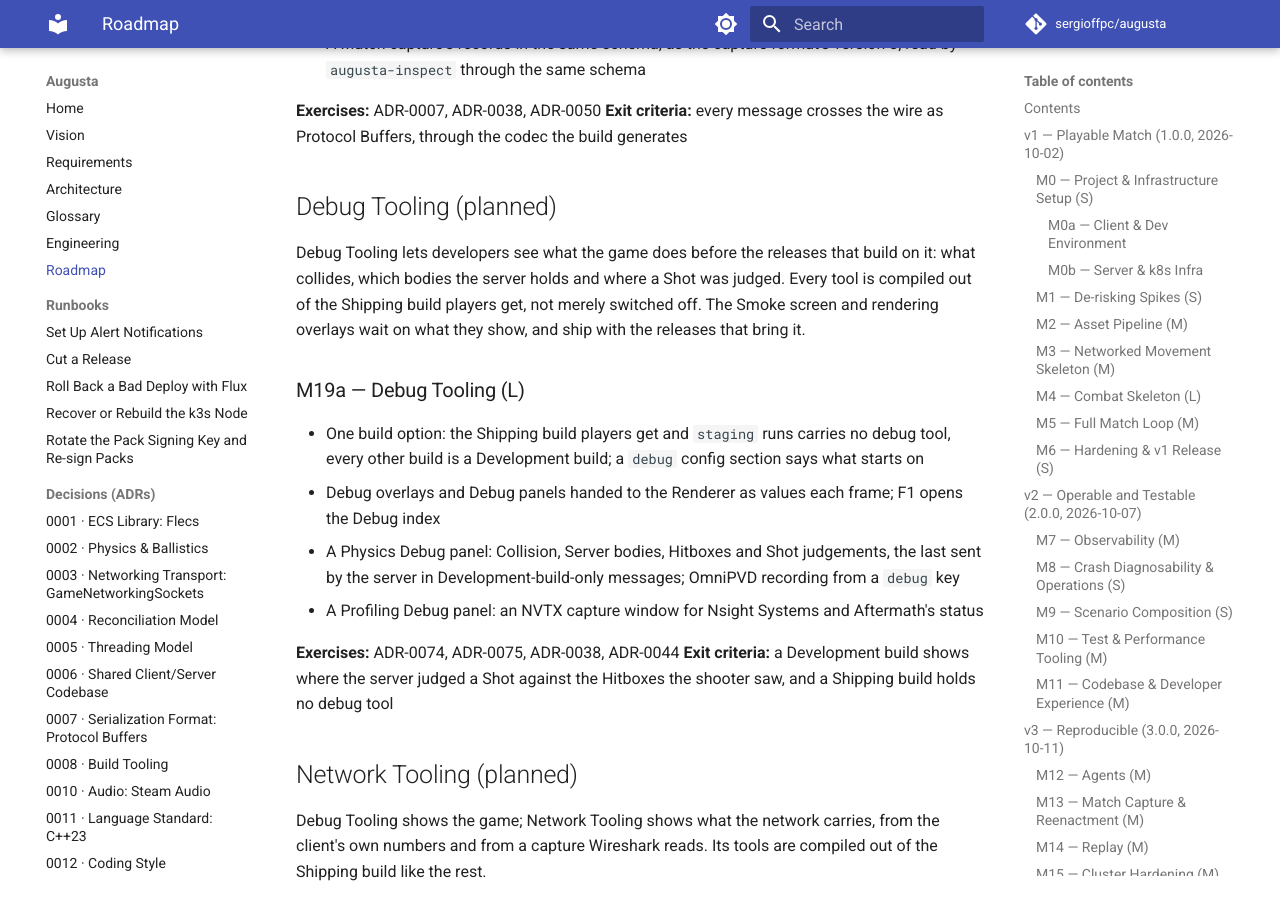
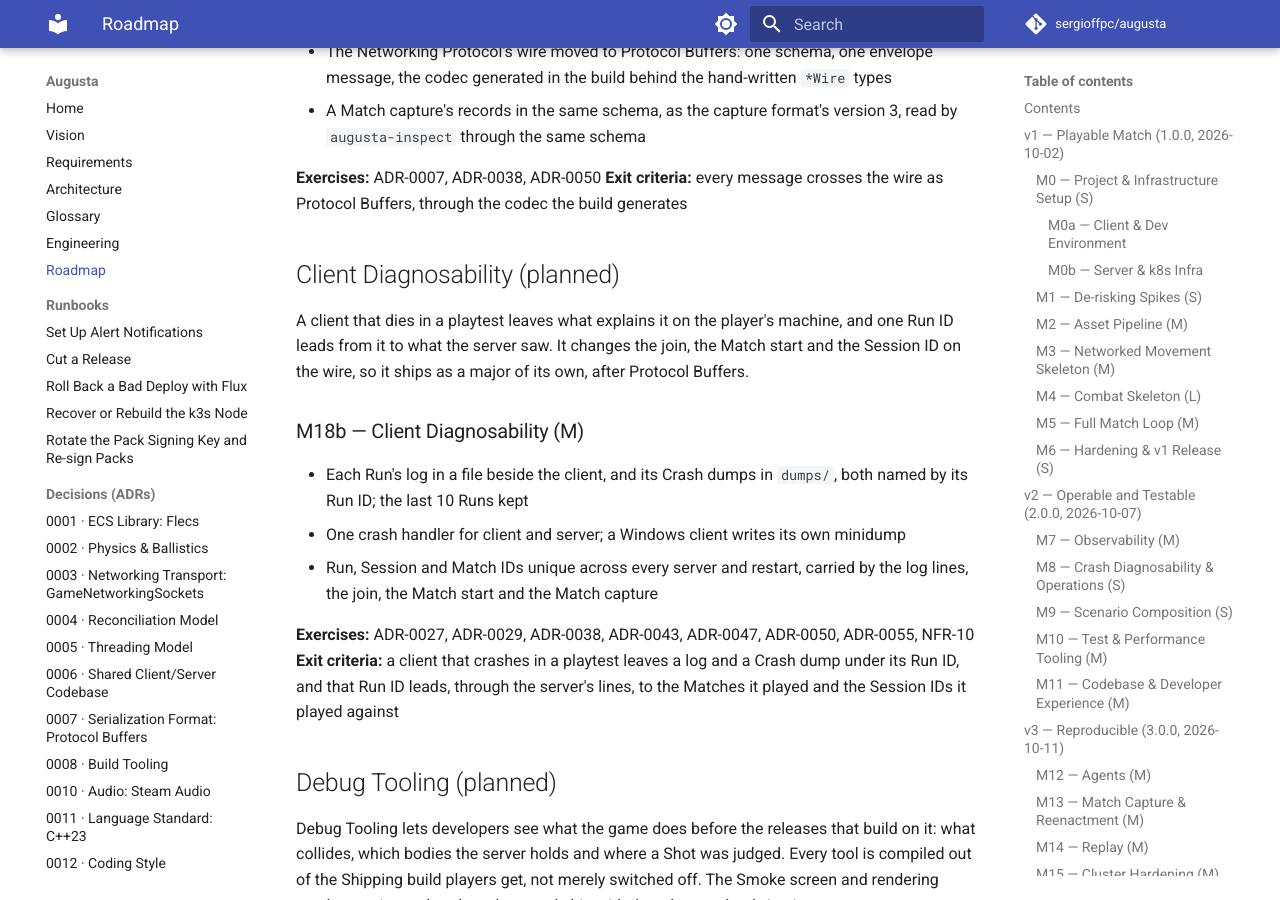
Before and after one commit to sergioffpc/augusta, an MkDocs documentation site: the page built from docs/ROADMAP.md, in a window 1280 px wide and 900 px high, scrolled down 9930 px. Built offline with MkDocs 1.6.1 and Material for MkDocs 9.7.7, drawn with Linux system fonts in a browser that asks for light colours; comment, search, counter and statistics services are not loaded; some of the changed text lies outside the part shown.

Commit message:
docs: record the client diagnosability terms and M18b
Run, Run ID, Match ID and Crash dump join the glossary, and the Session
ID becomes unique across every server and restart. The roadmap gains
M18b, Client Diagnosability, after Protocol Buffers: the Run's log and
Crash dumps on disk and global Run, Session and Match IDs (#1225).

Co-Authored-By: Claude Opus 5.5 <noreply@anthropic.com>

```diff
--- a/docs/ROADMAP.md
+++ b/docs/ROADMAP.md
@@ -39,6 +39,8 @@ the issues is ENGINEERING.md's Milestones section.
 - [Codebase Review (planned)](#codebase-review-planned)
 - [Protocol Buffers (planned)](#protocol-buffers-planned)
     - [M18 — Protocol Buffers (M)](#m18--protocol-buffers-m)
+- [Client Diagnosability (planned)](#client-diagnosability-planned)
+    - [M18b — Client Diagnosability (M)](#m18b--client-diagnosability-m)
 - [Debug Tooling (planned)](#debug-tooling-planned)
     - [M19a — Debug Tooling (L)](#m19a--debug-tooling-l)
 - [Network Tooling (planned)](#network-tooling-planned)
@@ -395,6 +397,27 @@ its own, as early as it can.
 **Exercises:** ADR-0007, ADR-0038, ADR-0050 **Exit criteria:** every message
 crosses the wire as Protocol Buffers, through the codec the build generates
 
+## Client Diagnosability (planned)
+
+A client that dies in a playtest leaves what explains it on the player's
+machine, and one Run ID leads from it to what the server saw. It changes the
+join, the Match start and the Session ID on the wire, so it ships as a major of
+its own, after Protocol Buffers.
+
+### M18b — Client Diagnosability (M)
+
+- Each Run's log in a file beside the client, and its Crash dumps in `dumps/`,
+  both named by its Run ID; the last 10 Runs kept
+- One crash handler for client and server; a Windows client writes its own
+  minidump
+- Run, Session and Match IDs unique across every server and restart, carried by
+  the log lines, the join, the Match start and the Match capture
+
+**Exercises:** ADR-0027, ADR-0029, ADR-0038, ADR-0043, ADR-0047, ADR-0050,
+ADR-0055, NFR-10 **Exit criteria:** a client that crashes in a playtest leaves a
+log and a Crash dump under its Run ID, and that Run ID leads, through the
+server's lines, to the Matches it played and the Session IDs it played against
+
 ## Debug Tooling (planned)
 
 Debug Tooling lets developers see what the game does before the releases that
```
Also changed, not shown: GLOSSARY.md (+23 -3 lines).
